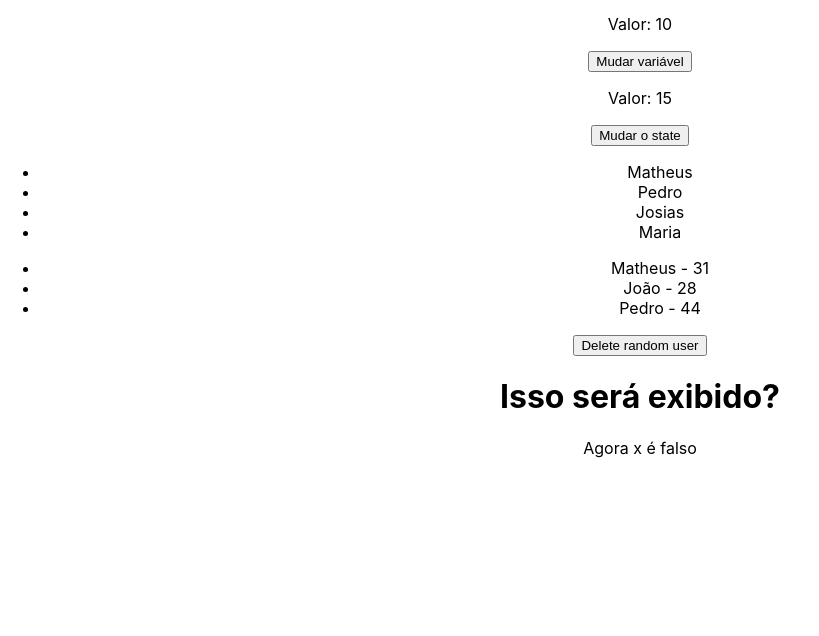
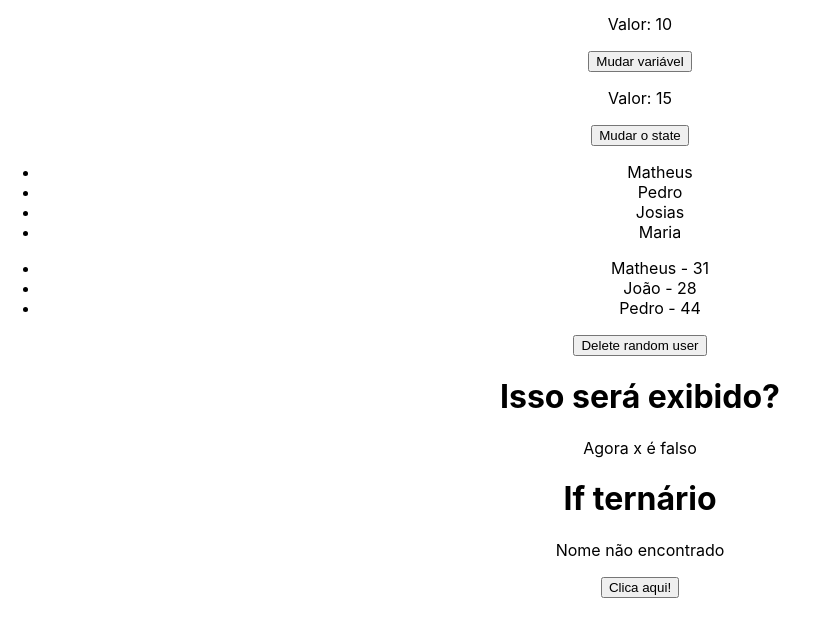
Before and after one commit to PatrikAlmeida/react, a React (Create React App) app in the folder avancando/: page / in a window 1280 px wide. Shown: the part 946-1582 px from the top of the page, without its empty margins (0-819 px from the left). Built offline with nearby package versions, Linux system fonts and the light colour scheme.

Commit message:
if e else no JSX

```diff
--- a/avancando/src/components/ConditionalRender.js
+++ b/avancando/src/components/ConditionalRender.js
@@ -2,12 +2,25 @@
 
 const ConditionalRender = () => {
     const [x] = useState(false)
+
+    const [name, setName] = useState("Matheus")
 
   return (
     <div>
         <h1>Isso será exibido?</h1>
         {x && <p>Se x for true, sim!</p>}
         {!x && <p>Agora x é falso</p>}
+        <h1>If ternário</h1>
+        {name === "João" ? (
+            <div>
+                <p>O nome é João</p>
+            </div>
+        ) : (
+            <div>
+                <p>Nome não encontrado</p>
+            </div>
+        )}
+        <button onClick={() => setName("João")}>Clica aqui!</button>
     </div>
   )
 }
```
